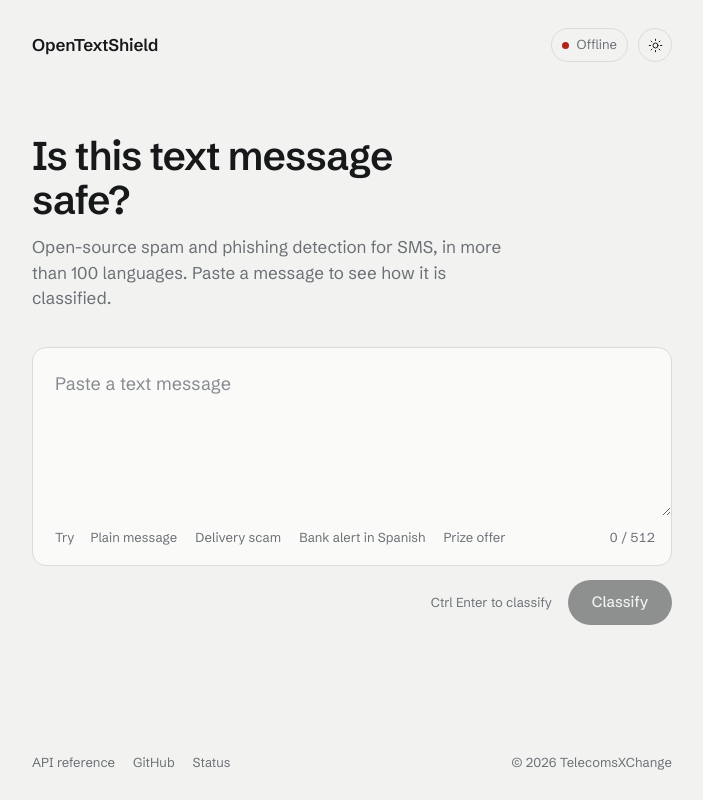
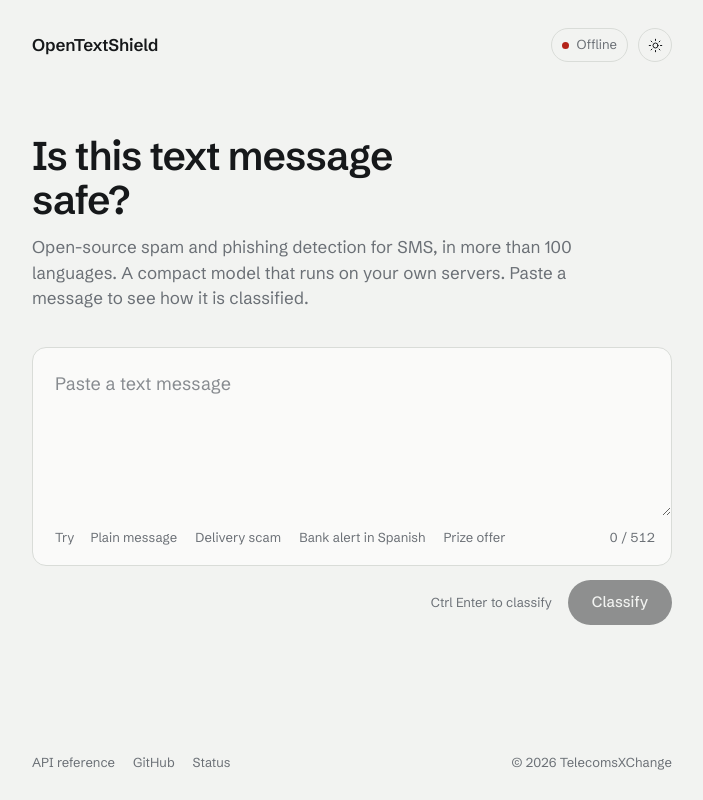
Before and after one commit to TelecomsXChangeAPi/OpenTextShield, a plain HTML site: page frontend/index.html in a window 1280 px wide. Shown: the whole page, without its empty margins (288-991 px from the left). Drawn offline with Linux system fonts and the light colour scheme; no server answers.

Commit message:
frontend: say plainly that it is a self-hosted open model
Dark link-preview image with a 'Self-hosted open model' pill, and one
added sentence in the intro and the og/twitter descriptions: a compact
model that runs on your own servers. Avoids reading as a hosted or
wrapped third-party AI service.

```diff
--- a/frontend/index.html
+++ b/frontend/index.html
@@ -3,13 +3,13 @@
 <head>
     <meta charset="UTF-8">
     <meta name="viewport" content="width=device-width, initial-scale=1.0">
-    <meta name="description" content="Open-source spam and phishing detection for SMS in 100+ languages. Paste a message and see how it is classified.">
+    <meta name="description" content="Open-source spam and phishing detection for SMS in 100+ languages. A compact model that runs on your own servers.">
     <title>OpenTextShield</title>
     <link rel="canonical" href="https://ots.telecomsxchange.com/">
     <meta property="og:type" content="website">
     <meta property="og:site_name" content="OpenTextShield">
     <meta property="og:title" content="Is this text message safe?">
-    <meta property="og:description" content="Open-source spam and phishing detection for SMS, in more than 100 languages. Paste a message and see how it is classified.">
+    <meta property="og:description" content="Open-source spam and phishing detection for SMS, in more than 100 languages. A compact model that runs on your own servers.">
     <meta property="og:url" content="https://ots.telecomsxchange.com/">
     <meta property="og:image" content="https://ots.telecomsxchange.com/og.png">
     <meta property="og:image:width" content="2400">
@@ -17,7 +17,7 @@
     <meta property="og:image:alt" content="OpenTextShield: Is this text message safe? A sample verdict reading Phishing, 99.9%.">
     <meta name="twitter:card" content="summary_large_image">
     <meta name="twitter:title" content="Is this text message safe?">
-    <meta name="twitter:description" content="Open-source spam and phishing detection for SMS, in more than 100 languages.">
+    <meta name="twitter:description" content="Open-source spam and phishing detection for SMS, in more than 100 languages. A compact model that runs on your own servers.">
     <meta name="twitter:image" content="https://ots.telecomsxchange.com/og.png">
     <meta name="theme-color" content="#F2F3F1" media="(prefers-color-scheme: light)">
     <meta name="theme-color" content="#15171A" media="(prefers-color-scheme: dark)">
@@ -144,7 +144,7 @@
             margin: 0;
             color: var(--muted);
             font-size: 17px;
-            max-width: 46ch;
+            max-width: 52ch;
         }
 
         /* Composer */
@@ -362,7 +362,7 @@
 
         <section class="intro">
             <h1>Is this text message safe?</h1>
-            <p>Open-source spam and phishing detection for SMS, in more than 100 languages. Paste a message to see how it is classified.</p>
+            <p>Open-source spam and phishing detection for SMS, in more than 100 languages. A compact model that runs on your own servers. Paste a message to see how it is classified.</p>
         </section>
 
         <form id="form">
```
Also changed, not shown: frontend/og.png.
